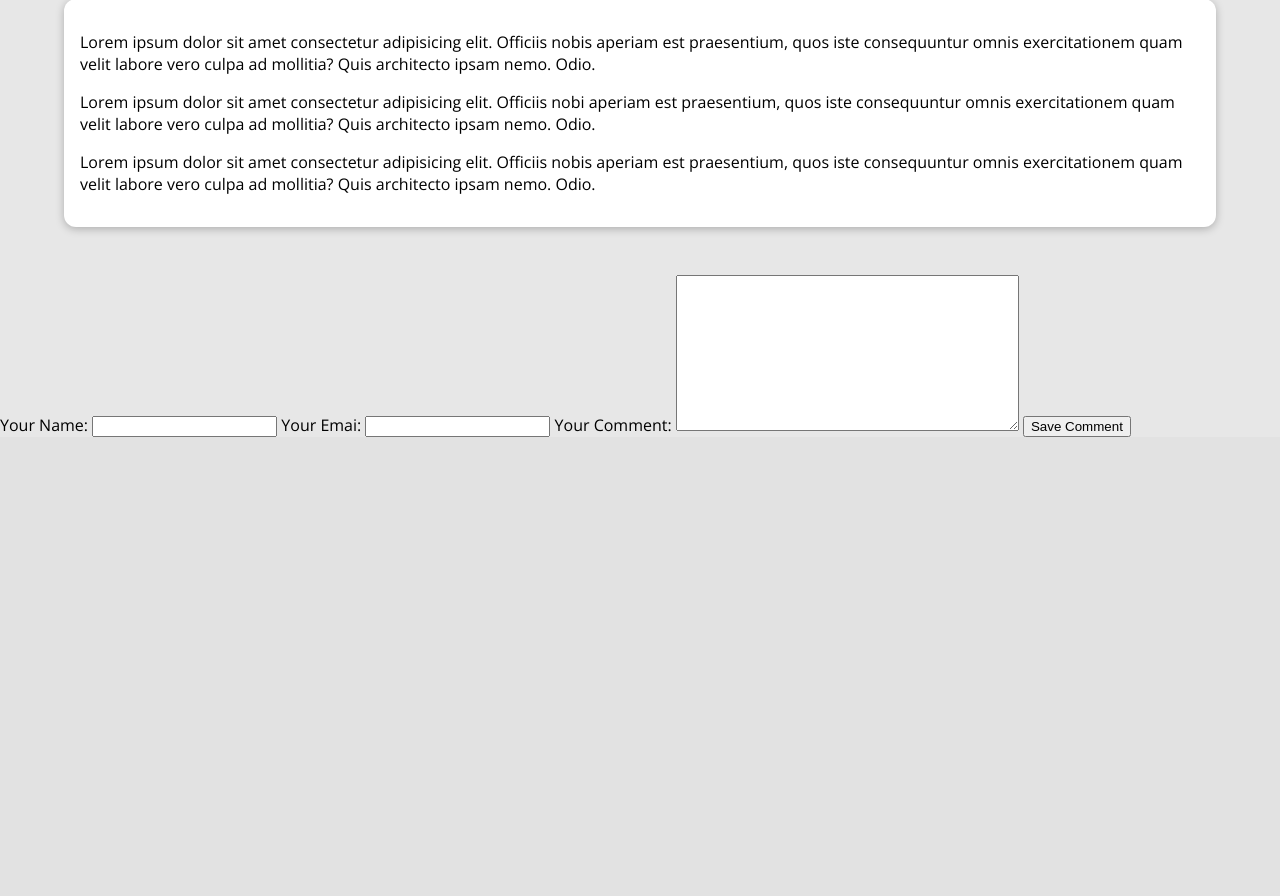
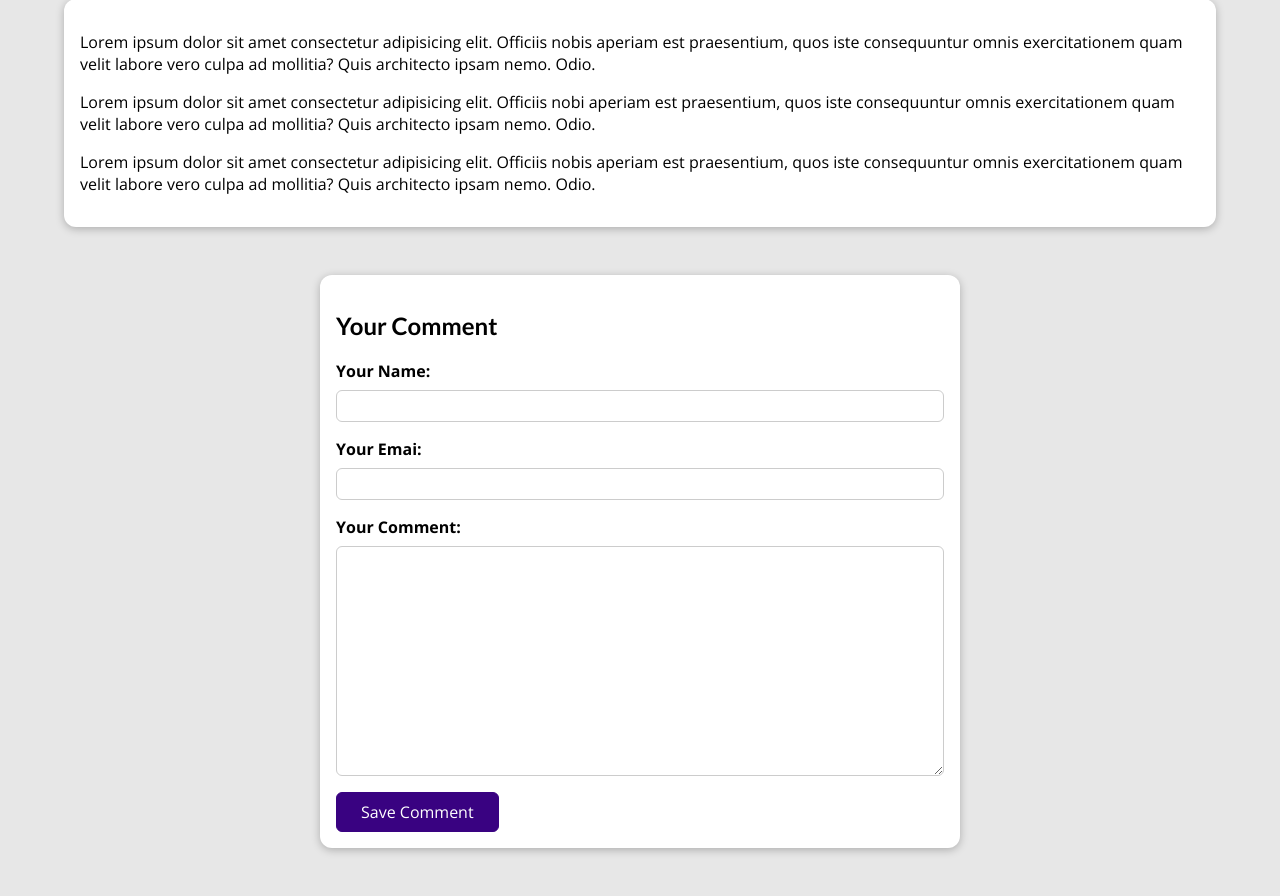
Before and after one commit to Nasim-RN/Blog-project-Django, a Django app: a page that uses blog/templates/blog/post-detail.html in a window 1280 px wide. Shown: the part 529-1425 px from the top of the page. Before the commit the page ends 966 px from the top, so only its background shows below. Run offline with Django 4.2, Linux system fonts and the light colour scheme; data comes from the database, SQL or seed files in the repository.

Commit message:
Styling the comment Form

```diff
--- a/blog/templates/blog/post-detail.html
+++ b/blog/templates/blog/post-detail.html
@@ -27,10 +27,18 @@
 <main>
   {{ post.content|linebreaks  }}
 </main>
-<div>
+
+<section  id="comment-form">
+  <h2>Your Comment</h2>
   <form>
-    {{ comment_form }}
+    {% for form_field in comment_form %}
+    <div class="form-control">
+      {{ form_field.label_tag }}
+      {{ form_field }}
+      {{ from_field.errors }}
+    </div>
+    {% endfor %}
     <button>Save Comment</button>
   </form>
-</div>
+</section>
 {% endblock %}
```
